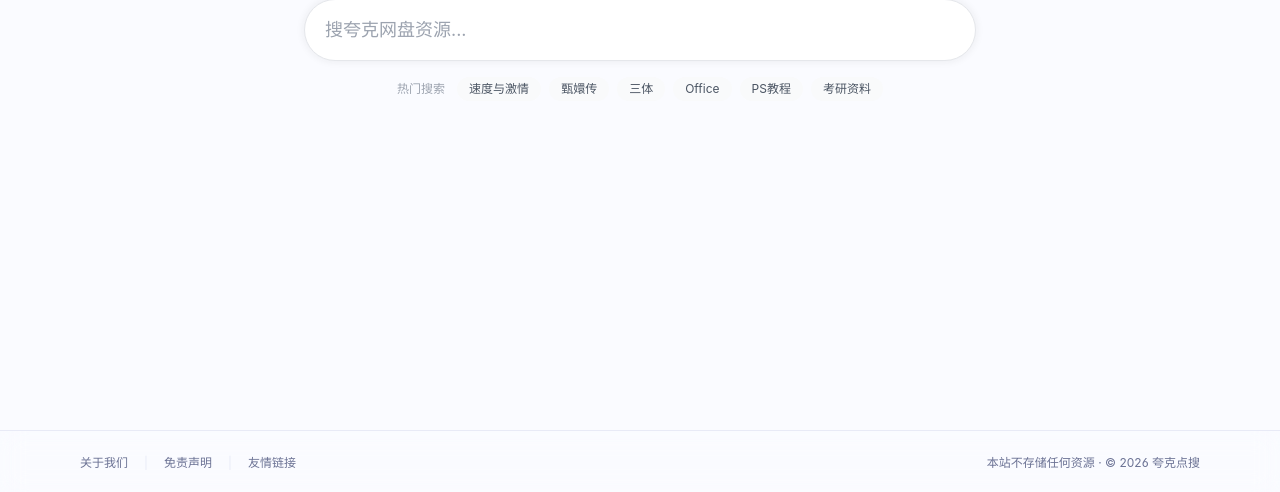
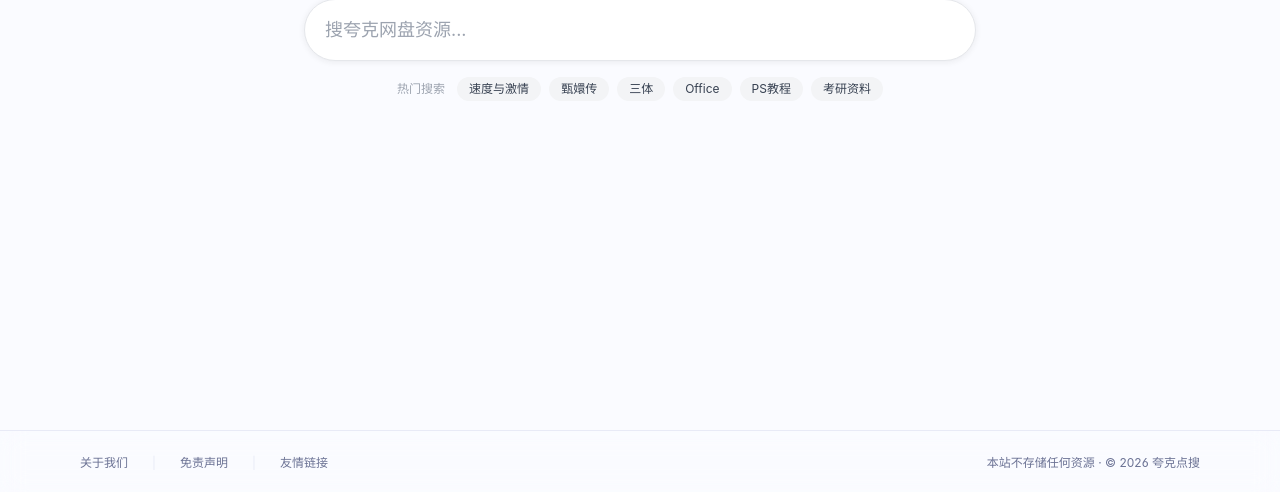
Before and after one commit to laoma2053/kuakeso, a Next.js app: page / in a window 1280 px wide. Shown: the part 305-797 px from the top of the page. Built offline with nearby package versions, Linux system fonts and the light colour scheme.

Commit message:
平板端修改

```diff
--- a/src/app/search/page.tsx
+++ b/src/app/search/page.tsx
@@ -98,11 +98,12 @@
                          rounded-full
                          text-gray-800 text-sm sm:text-base
                          placeholder:text-gray-400
-                         shadow-[0_0_8px_rgba(32,33,36,0.08)]
-                         transition-shadow duration-300 ease-out
+                         shadow-[0_1px_6px_rgba(32,33,36,0.08)]
+                         transition-shadow duration-200
                          focus:outline-none
-                         hover:shadow-[0_0_16px_rgba(32,33,36,0.15)]
-                         focus:shadow-[0_0_16px_rgba(32,33,36,0.15)]"
+                         focus:shadow-[0_1px_6px_rgba(32,33,36,0.28)]
+                         hover:shadow-[0_1px_6px_rgba(32,33,36,0.28)]
+                         active:shadow-[0_1px_6px_rgba(32,33,36,0.28)]"
             />
           </form>
 
--- a/src/components/footer.tsx
+++ b/src/components/footer.tsx
@@ -7,7 +7,7 @@
         <div className="flex flex-col md:flex-row md:items-center md:justify-between gap-3">
 
           {/* 左：导航链接 */}
-          <div className="flex items-center gap-4 text-xs text-text-secondary dark:text-text-secondary-dark">
+          <div className="flex items-center gap-6 text-xs text-text-secondary dark:text-text-secondary-dark">
             <Link href="/about" className="hover:text-brand-500 transition-colors">
               关于我们
             </Link>
--- a/src/components/search-hero.tsx
+++ b/src/components/search-hero.tsx
@@ -3,6 +3,7 @@
 import { useState, useCallback, useMemo } from 'react';
 import { useRouter } from 'next/navigation';
 import Image from 'next/image';
+import Link from 'next/link';
 
 export function SearchHero() {
   const [query, setQuery] = useState('');
@@ -52,11 +53,12 @@
                          rounded-full
                          text-gray-800 text-base sm:text-lg
                          placeholder:text-gray-400
-                         shadow-[0_0_8px_rgba(32,33,36,0.08)]
-                         transition-shadow duration-300 ease-out
+                         shadow-[0_1px_6px_rgba(32,33,36,0.08)]
+                         transition-shadow duration-200
                          focus:outline-none
-                         hover:shadow-[0_0_16px_rgba(32,33,36,0.15)]
-                         focus:shadow-[0_0_16px_rgba(32,33,36,0.15)]"
+                         focus:shadow-[0_1px_6px_rgba(32,33,36,0.28)]
+                         hover:shadow-[0_1px_6px_rgba(32,33,36,0.28)]
+                         active:shadow-[0_1px_6px_rgba(32,33,36,0.28)]"
             />
           </div>
         </form>
@@ -65,19 +67,18 @@
         <div className="flex flex-wrap items-center justify-center gap-2 max-w-xl px-2">
           <span className="text-xs text-gray-400 mr-1">热门搜索</span>
           {hotSearches.map((tag) => (
-            <button
+            <Link
               key={tag}
-              onClick={() => {
-                setQuery(tag);
-                router.push(`/search?q=${encodeURIComponent(tag)}`);
-              }}
+              href={`/search?q=${encodeURIComponent(tag)}`}
+              prefetch={true}
               className="px-3 py-1 text-xs rounded-full
-                         bg-gray-50 text-gray-600
-                         hover:bg-gray-100
-                         transition-colors cursor-pointer"
+                         bg-gray-100 text-gray-700
+                         hover:bg-gray-200
+                         active:bg-gray-200
+                         transition-colors cursor-pointer inline-block"
             >
               {tag}
-            </button>
+            </Link>
           ))}
         </div>
 
```
Also changed, not shown: 1 other file (tests, documents, lock files or other folders).
